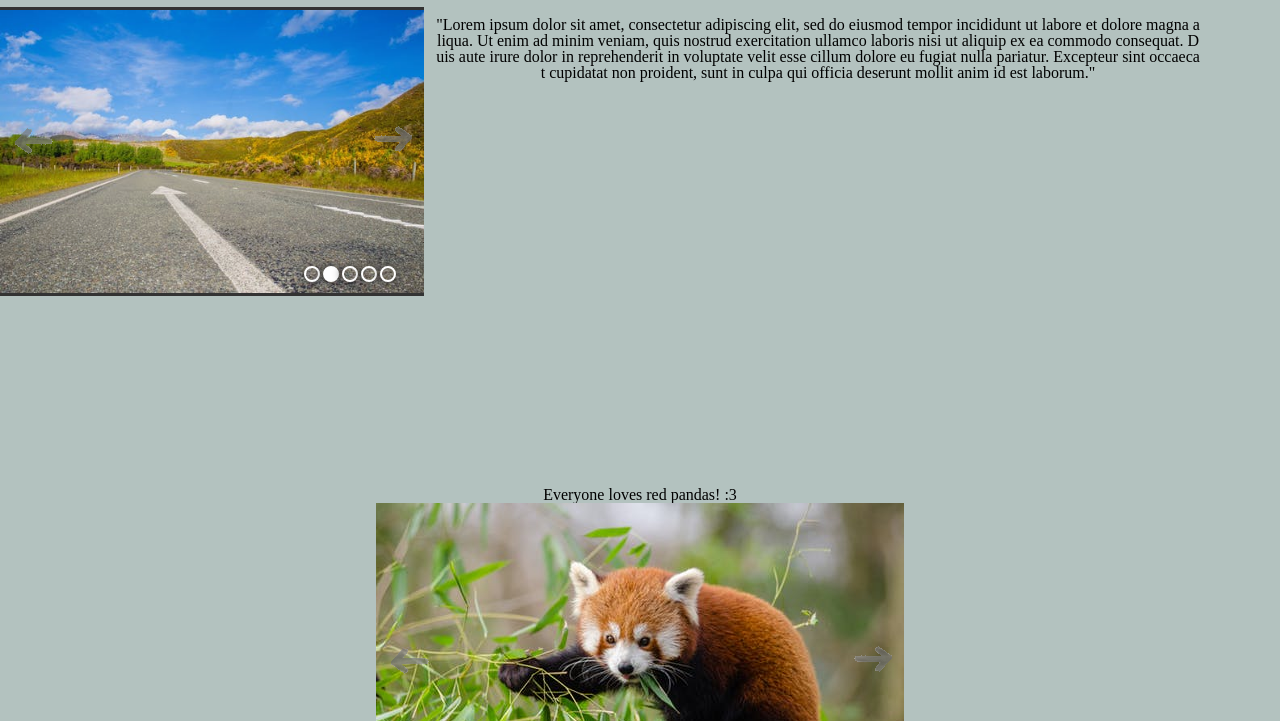
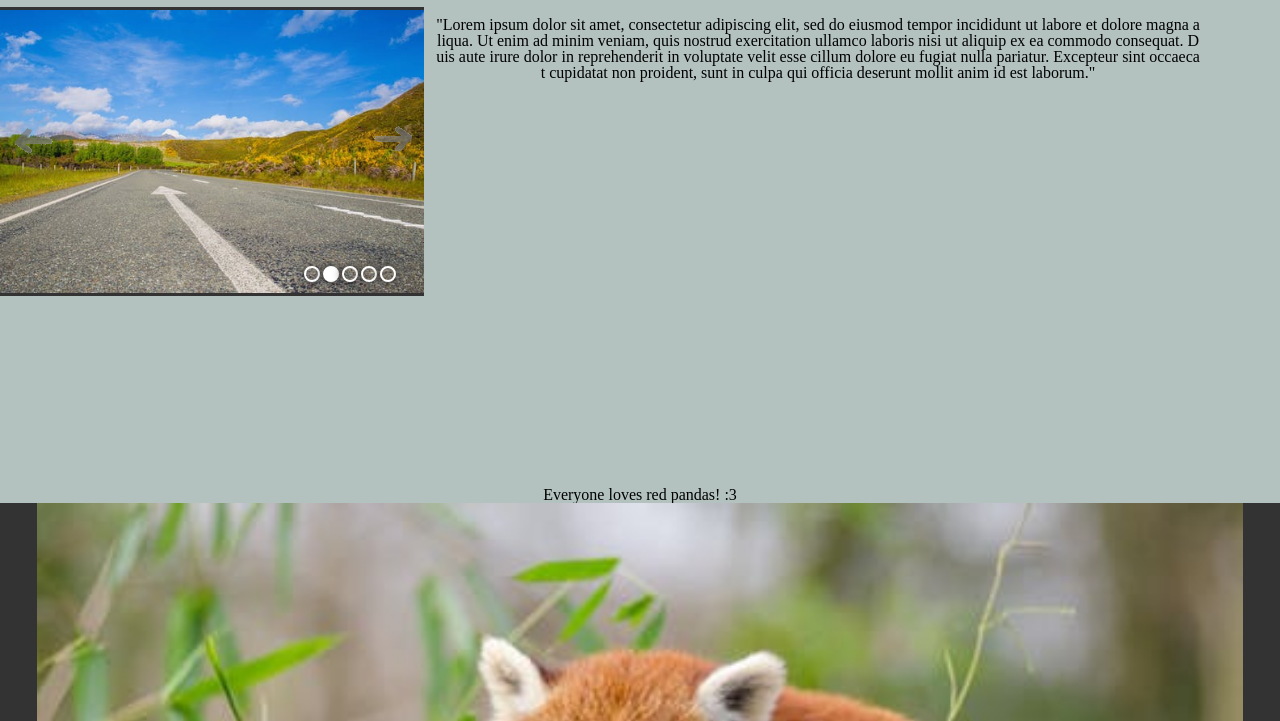
Before and after one commit to fabnicolas/slidify.js, a plain HTML site: page example.html in a window 1280 px wide. Shown: the part 79-800 px from the top of the page. Drawn offline with Linux system fonts and the light colour scheme.

Commit message:
Added README.md; updated example structure.

```diff
--- a/example/index.html
+++ b/example.html
@@ -3,9 +3,9 @@
 <head>
 <meta charset="utf-8">
 <meta name="viewport" content="width=device-width, initial-scale=1">
-<link rel="stylesheet" href="./css/reset.css">
-<link rel="stylesheet" href="./css/style.css">
-<link rel="stylesheet" href="../css/slidify.css">
+<link rel="stylesheet" href="./example/css/reset.css">
+<link rel="stylesheet" href="./example/css/style.css">
+<link rel="stylesheet" href="./css/slidify.css">
 <title>slidify</title>
 </head>
 <body>
@@ -22,12 +22,12 @@
 	<div id="fragola"></div>
 </div>
 
-<script src="../js/slidify.js"></script>
+<script src="./js/slidify.js"></script>
 <script>
 	slidify.init({
 		slideshow: true,
 		id: 'vanilla',
-		path: './images/',
+		path: './example/images/',
 		image_name: 'pic',
 		image_type: 'jpeg',
 		pages: 5,
@@ -41,15 +41,16 @@
 	slidify.init({
 		slideshow: true,
 		id: 'fragola',
-		path: './images/',
+		path: './example/images/',
 		image_name: 'redpanda',
 		image_type: 'jpeg',
+		image_width: '100%',
+		image_height: '100%',
 		pages: 8,
 		delay: 10000,
 		controls: true,
 		thumbnails: true,
 		random: true,
-		wrap: true,
 		animationSpeed: '1s'
 	});
 </script>
--- a/js/slidify.js
+++ b/js/slidify.js
@@ -48,21 +48,21 @@ var DOMUtils = (function(){
 
 let slidify_slideshow = (function(slideshow_id_param){
     let settings = {
-        id: 'slideshow1',
-		path: './slides/',
-		image_name: 'example',
-        image_type: 'png',
-		image_width: 'auto',
-        image_height: 'auto',
-		pages: 1,
-        delay: 5000,
-        controls: true,
-        thumbnails: true,
-        thumbnail_type: 'circle',
-        random: false,
-        slideshow: true,
-        wrap: false,
-        animationSpeed: '1s'
+        id: 'slideshow1',   /* The DOM identifier <div id='slideshow1'></div> */
+		path: './slides/',  /* The base path for your images */
+		image_name: 'example',  /* The base image name */
+        image_type: 'png',  /* The images extension */
+		image_width: 'auto',    /* Determines how image fits in the container in width */
+        image_height: 'auto',   /* Determines how image fits in the container in height */
+		pages: 1,   /* The number of pages. 2 pages means you have 2 slides 'example1.png' and 'example2.png'. */
+        delay: 5000,    /* The transition delay. */
+        controls: true, /* Enable navigation controls (For example prev/next buttons). */
+        thumbnails: true, /* Enable thumbnails. */
+        thumbnail_type: 'circle', /* Select thumbnail style. */
+        random: false,  /* If true, the first selected slide is randomly selected. */
+        slideshow: true,  /* If true, this is a slideshow - transitions are enabled. */
+        wrap: false, /* If true, container gets resized to the biggest image provided after DOM is loaded. */
+        animationSpeed: '1s' /* The transition animation speed. */
     }
 
     let slideshow_id=slideshow_id_param;
@@ -130,14 +130,14 @@ let slidify_slideshow = (function(slideshow_id_param){
         DOMUtils.setClass(div_thumbnails,'slidify-thumbnails-container');
 
         let img_previous = document.createElement("img");
-        img_previous.src="./images/slidify-left.gif";
+        img_previous.src="./images/slidify-prev.gif";
 
         let div_previous = document.createElement("div");
         div_previous.id=slideshow_id+"-previous";
         DOMUtils.setClass(div_previous,'slidify-slideshow-previous');
 
         let img_next = document.createElement("img");
-        img_next.src="./images/slidify-right.gif";
+        img_next.src="./images/slidify-next.gif";
 
         let div_next = document.createElement("div");
         div_next.id=slideshow_id+"-next";
```
Also changed, not shown: images/slidify-next.gif (renamed from example/images/slidify-right.gif), images/slidify-next.png (deleted), images/slidify-prev.gif (renamed from example/images/slidify-left.gif), images/slidify-prev.png (deleted), 1 other file.
